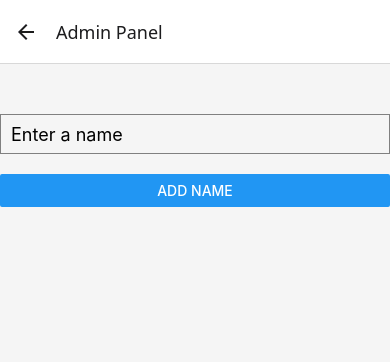
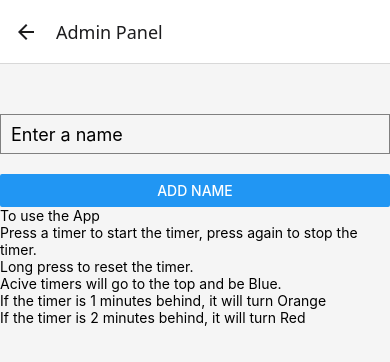
Before and after one commit to hpaffrath/SunburyBravesTimer, a React Native app: screen / in a window 390 px wide. Both pictures are taken after a click on the button "GO TO ADMIN PANEL". Shown: the top 362 px of the page. Built offline with nearby package versions, Linux system fonts and the light colour scheme.

Commit message:
Added instructions in Admin screen.

```diff
--- a/App.js
+++ b/App.js
@@ -191,6 +191,12 @@ const AdminScreen = ({ setTimers }) => {
         onChangeText={setNewName}
       />
       <Button title="Add Name" onPress={addName} />
+      <Text>To use the App</Text>
+      <Text>Press a timer to start the timer, press again to stop the timer. {'\n'}Long press to reset the timer.</Text>
+      <Text>Acive timers will go to the top and be Blue.  {'\n'}
+        If the timer is {orangeWaternark / 60} minutes behind, it will turn Orange {'\n'}
+        If the timer is {redWaternark / 60} minutes behind, it will turn Red{'\n'}
+        </Text>
     </View>
   );
 };
```
Also changed, not shown: package.json (+5 -2 lines), 1 other file (tests, documents, lock files or other folders).
